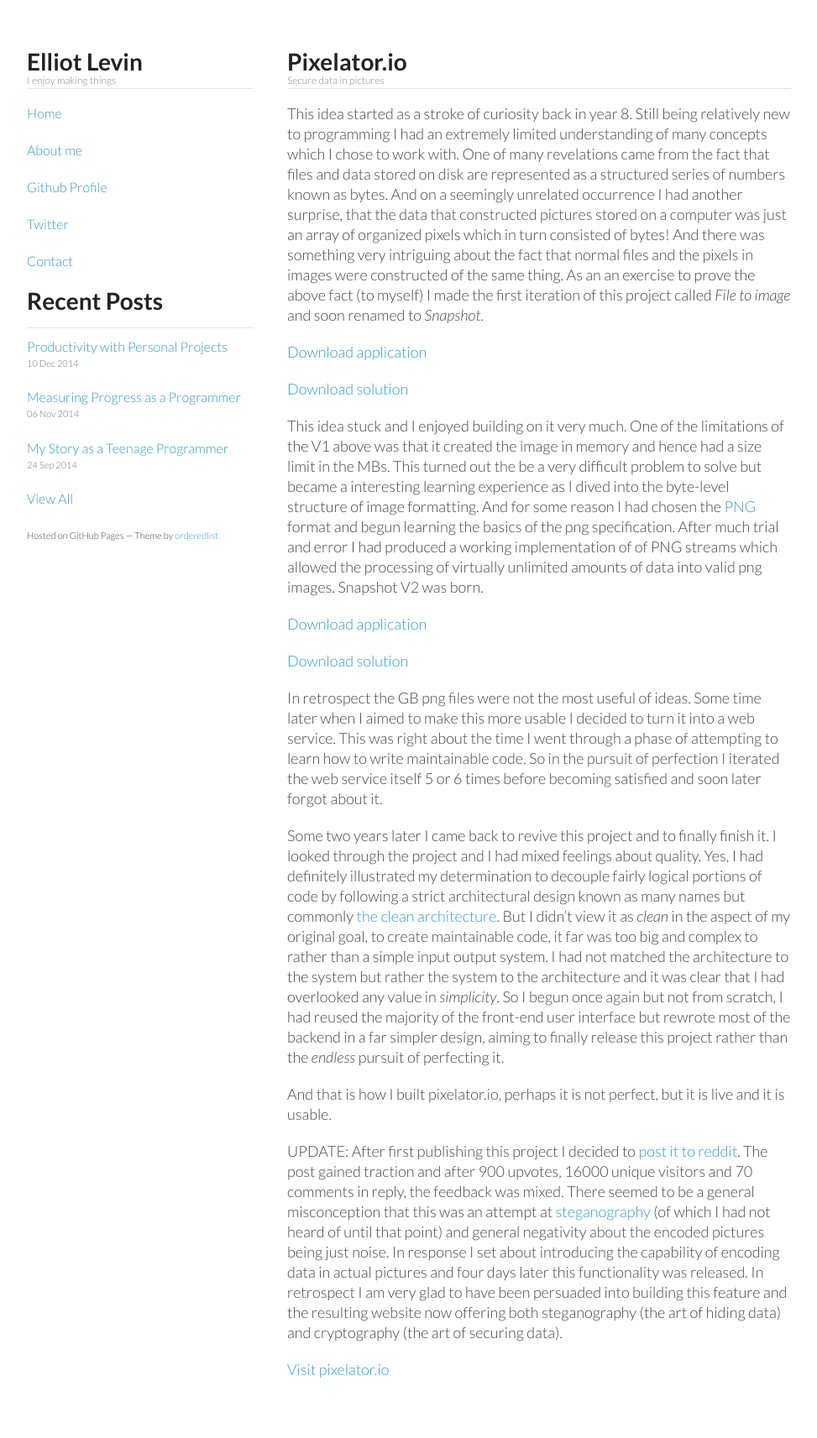
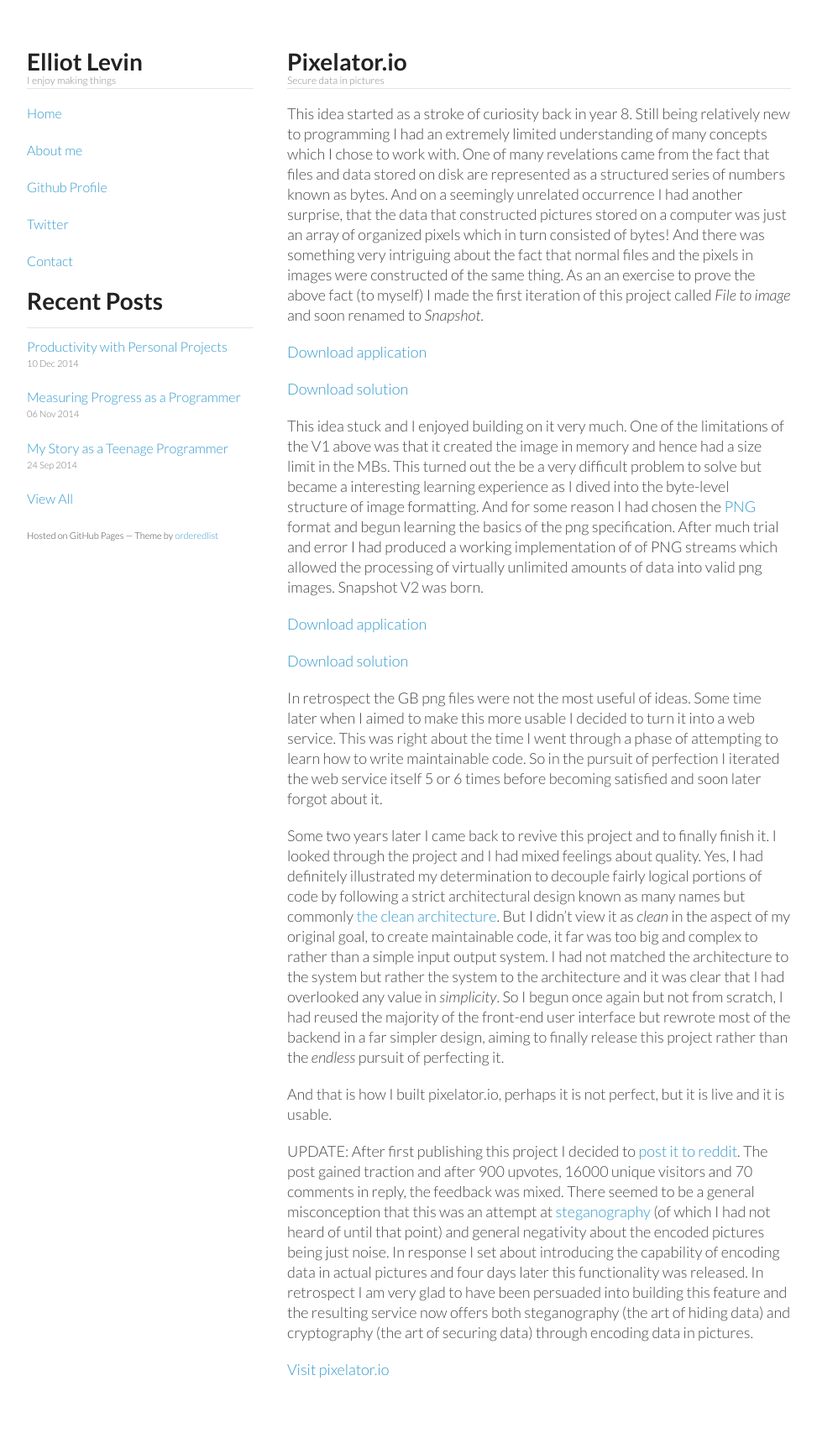
Before and after one commit to TimeToogo/elliotswebsite.com, a Jekyll site: the page built from _stuff/pixelator.md, in a window 1280 px wide. Shown: the whole page at 84% size, without its empty margins (153-1126 px from the left). Built offline with Jekyll 4.4.1, drawn with Linux system fonts in a browser that asks for light colours; nearby versions of some CDN libraries; Markdown is read by kramdown in place of the engine named in the settings.

Commit message:
Fix sentence

```diff
--- a/_stuff/pixelator.md
+++ b/_stuff/pixelator.md
@@ -52,8 +52,8 @@ after 900 upvotes, 16000 unique visitors and 70 comments in reply, the feedback
 general misconception that this was an attempt at [steganography][3] (of which I had not heard of until that point)
 and general negativity about the encoded pictures being just noise. In response I set about introducing the
 capability of encoding data in actual pictures and four days later this functionality was released. In retrospect
-I am very glad to have been persuaded into building this feature and the resulting website now offering both
-steganography (the art of hiding data) and cryptography (the art of securing data).
+I am very glad to have been persuaded into building this feature and the resulting service now offers both
+steganography (the art of hiding data) and cryptography (the art of securing data) through encoding data in pictures.
 
 [Visit pixelator.io](https://pixelator.io)
 
```
